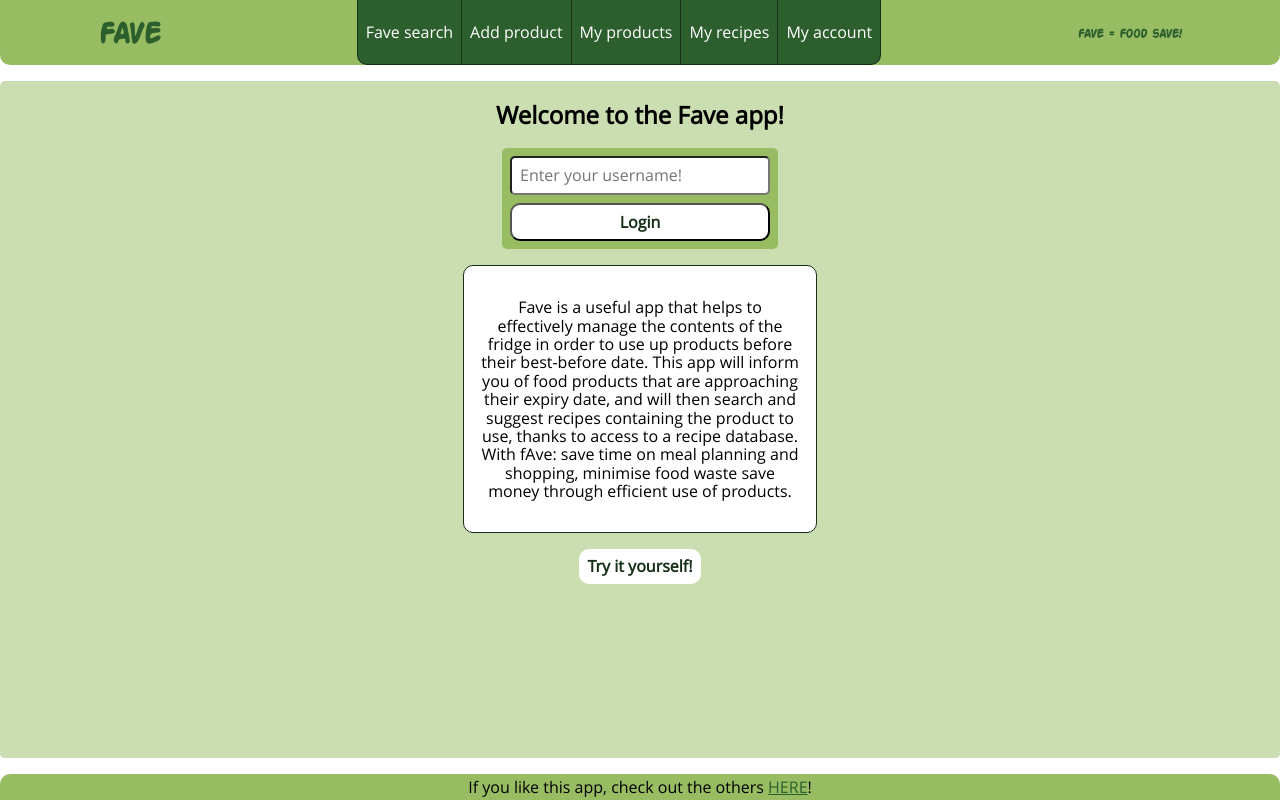
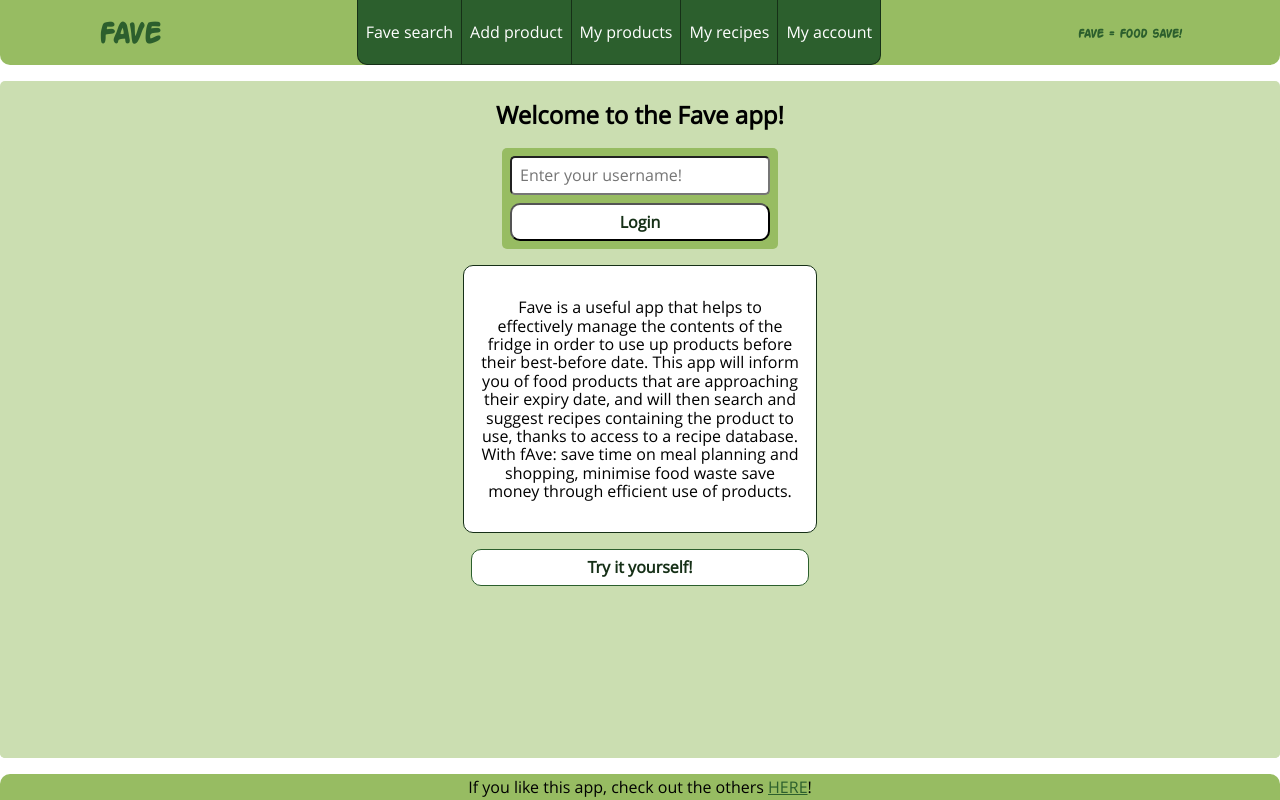
Before and after one commit to Jadude/fAve-app, a React (Vite) app: page / in a window 1280 px wide. Built offline with nearby package versions, Linux system fonts and the light colour scheme.

Commit message:
small changes, new API key

```diff
--- a/src/js/components/FaveSearchComponents/FaveSearch.jsx
+++ b/src/js/components/FaveSearchComponents/FaveSearch.jsx
@@ -35,7 +35,8 @@ const FaveSearch = () => {
 
     // FUNCTION to search
     const handleSearch = (query) => {
-        const keyAPI = '4ef4f9544a3b4e51a1290e544f11bf61';
+        const keyAPI = 'c4c3e987b5964965bb24fdb2e73a7ece'; // comment this line of code
+        // const keyAPI = ''; // and enter your key here and uncomment
         const urlAPI = `https://api.spoonacular.com/recipes/findByIngredients?apiKey=${keyAPI}&ingredients=${query}&number=${recipesPerSearch}`;
 
         // reset state
--- a/src/js/components/FaveSearchComponents/FaveSearchBox.jsx
+++ b/src/js/components/FaveSearchComponents/FaveSearchBox.jsx
@@ -22,7 +22,7 @@ const FaveSearchBox = ({ ingredients, setIngredients, handleSearch, handleFaveSe
                     type="text"
                     value={ingredients}
                     onChange={(e) => setIngredients(e.target.value)}
-                    placeholder={`Enter ingredients here...`}
+                    placeholder={`Enter ingredients, separated by "."`}
                 />
                 <button onClick={() => handleSearch(ingredients)}>Search for yourself</button>
             </section>
--- a/src/js/layout/routes/HomePage.jsx
+++ b/src/js/layout/routes/HomePage.jsx
@@ -54,7 +54,7 @@ const HomePage = () => {
                                 save time on meal planning and shopping, minimise food waste save money through
                                 efficient use of products.</p>
                         </article>
-                        <p className="error__msg error__msg--info">Try it yourself!</p>
+                        <p className="error__msg error__msg--info error__msg--resize">Try it yourself!</p>
                     </section>
 
                     // onLogin = props to SaveLogin
--- a/src/js/layout/routes/MyProductsDisplay.jsx
+++ b/src/js/layout/routes/MyProductsDisplay.jsx
@@ -1,7 +1,7 @@
 //ok
 
 import React, { useState, useEffect } from 'react';
-import IngredientTable from "../../components/myProductsComponents/IngredientsTable.jsx";
+import IngredientTable from "../../components/myProductsComponents/ProductsTable.jsx";
 //utilities
 import {getSavedIngredients} from "../../utilities/getSavedIngredients.jsx";
 
```
Also changed, not shown: src/js/components/myProductsComponents/ProductsTable.jsx (renamed from src/js/components/myProductsComponents/IngredientsTable.jsx), src/js/utilities/APIfetch.jsx (deleted).
